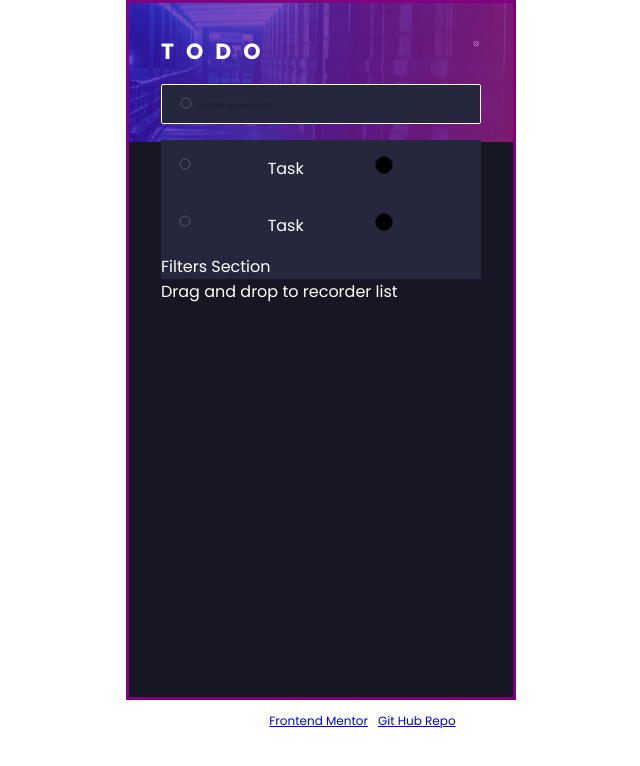
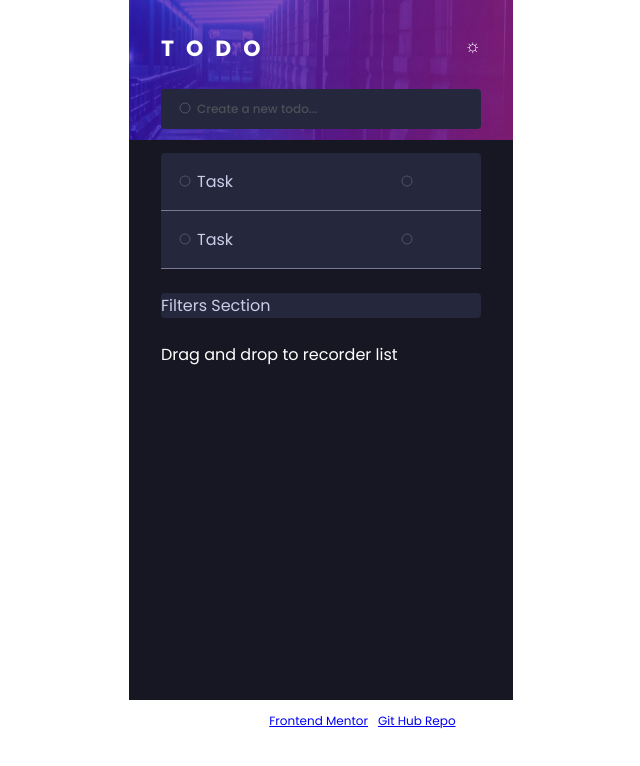
Before and after one commit to Suganya1990/AngularToDoApp, an Angular app: page / in a window 1280 px wide. Shown: the top 766 px of the page, without its empty margins (319-959 px from the left). Built offline with nearby package versions, Linux system fonts and the light colour scheme.

Commit message:
added css

```diff
--- a/src/app/task/task.component.html
+++ b/src/app/task/task.component.html
@@ -1,17 +1,14 @@
 
-<div class="task-container task-item">
-    <div class="icon-container">
+<div class=" task-item">
         <svg class="svg">
             <circle cx="8" cy="8" r="5" stroke="grey" stroke-width=".5" fill="transparent" />
           </svg>
-    </div>
-    <div> <p>Task</p></div>
-    <div class="icon-container">
-     <svg class=" svg checkmark" xmlns="http://www.w3.org/2000/svg" viewBox="0 0 52 52">
-        <circle class="checkmark__circle" cx="26" cy="26" r="25" fill="" />
-         <path class="checkmark__check" fill="white" d="M16 16 36 36 M36 16 16 36" />
-     </svg>
 
-    </div>
-    <br class="line">
+    <p class="task">Task</p>
+     <svg class="svg">
+            <circle cx="8" cy="8" r="5" stroke="grey" stroke-width=".5" fill="transparent" />
+          </svg>
+
+
+    <!-- <br class="line"> -->
 </div>
--- a/src/app/to-do/to-do.component.html
+++ b/src/app/to-do/to-do.component.html
@@ -8,7 +8,7 @@
         <!-- <span class="icon-theme"></span> -->
     </header>
 
-    <section class="container-main"  >
+
         <section class="container-addTask" [ngClass]="this.theme.type==='Light' ? 'light': 'dark'">
             <new-task/>
         </section>
@@ -17,10 +17,10 @@
             <task/>
             <task/>
         </section>
-        <section class="container container-filter" [ngClass]="this.theme.type==='Light' ? 'light': 'dark'">
+        <section class=" container-filter" [ngClass]="this.theme.type==='Light' ? 'light': 'dark'">
             Filters Section
         </section>
-    </section>
+
     <div>
         <p> Drag and drop to recorder list</p>
     </div>
--- a/src/styles.css
+++ b/src/styles.css
@@ -33,11 +33,8 @@
 
 
 .container-app{
-
-
   display: flex;
   align-items: center;
-
   flex-direction: column;
   overflow: hidden;
   color:white;
@@ -50,7 +47,7 @@
 }
 .container-todo{
   height: 700px;
- border:3px solid purple;
+ /* border:3px solid purple;  */
  padding: 2em;
 
 }
@@ -60,52 +57,58 @@
   justify-content: space-between;
 }
 .header-text{
-
   color: var(--main-light-gray);
   font-weight: 700;
   letter-spacing: 12px;
   font-size: 22px;
-
 }
 .container-main{
 
-  /* border:3px solid white; */
+  border:3px solid white;
 }
 
 .icon-theme{
-  font-size:10px;
+  font-size:18px;
+  font-weight: 700;
 
+}
+.container-addTask, .container-taskList, .container-filter{
+border-radius: 4px;
+margin: 1.5em 0 ;
 }
 
 
-.task-container{
-
-  border-radius: 2px;
-
-}
 /* new Task */
 .task-new-container{
-  border: 1px solid white;
+  /* border: 1px solid white; */
   display: flex;
-  /* background-color: hsl(235, 24%, 19%); */
   align-items: center;
   border-radius: 2px;
   height: 40px;
   width: 320px;
   padding: 1em;
-  margin: 1em 0 ;
+  margin: 1em 0;
 }
 /* */
 .task-item{
   border-bottom: 1px solid var(--main-dark-darkGreyBlue1);
   display: flex;
-  justify-content: space-between;
+  justify-content: start;
+  align-items: center;
   padding: 1em;
+  /* border:2px solid blue; */
+  border-bottom: .02em solid var(--dark-darkGreyBlue2);
+}
+.task{
+  /* border: 1px solid white; */
+  width: 70%;
+}
+br{
+  border-bottom:1px dashed white;
 }
 
 .icon-container{
   color:transparent;
-  /* border: 1px solid black; */
 
 }
 
@@ -127,10 +130,11 @@ input{
 }
 
 input::placeholder {
-  font-size: 8px;
-  font-weight: 200;
+  font-size: 12px;
+  font-weight: 500;
   opacity: 0.5;
-  color: var(--main-dark-darkGreyBlue1);
+
+
 }
 
 
@@ -155,9 +159,9 @@ input::placeholder {
 
 .light{
   background-color:  white;
+  color: var(--light-txt-blueGray-3);
+}
+.dark{
+  background-color: var(--dark-veryDarkBlue);
   color: var(--dark-lightGrayBlue);
 }
-.dark{
-
-  background-color: var(--dark-veryDarkBlue);
-}
```
